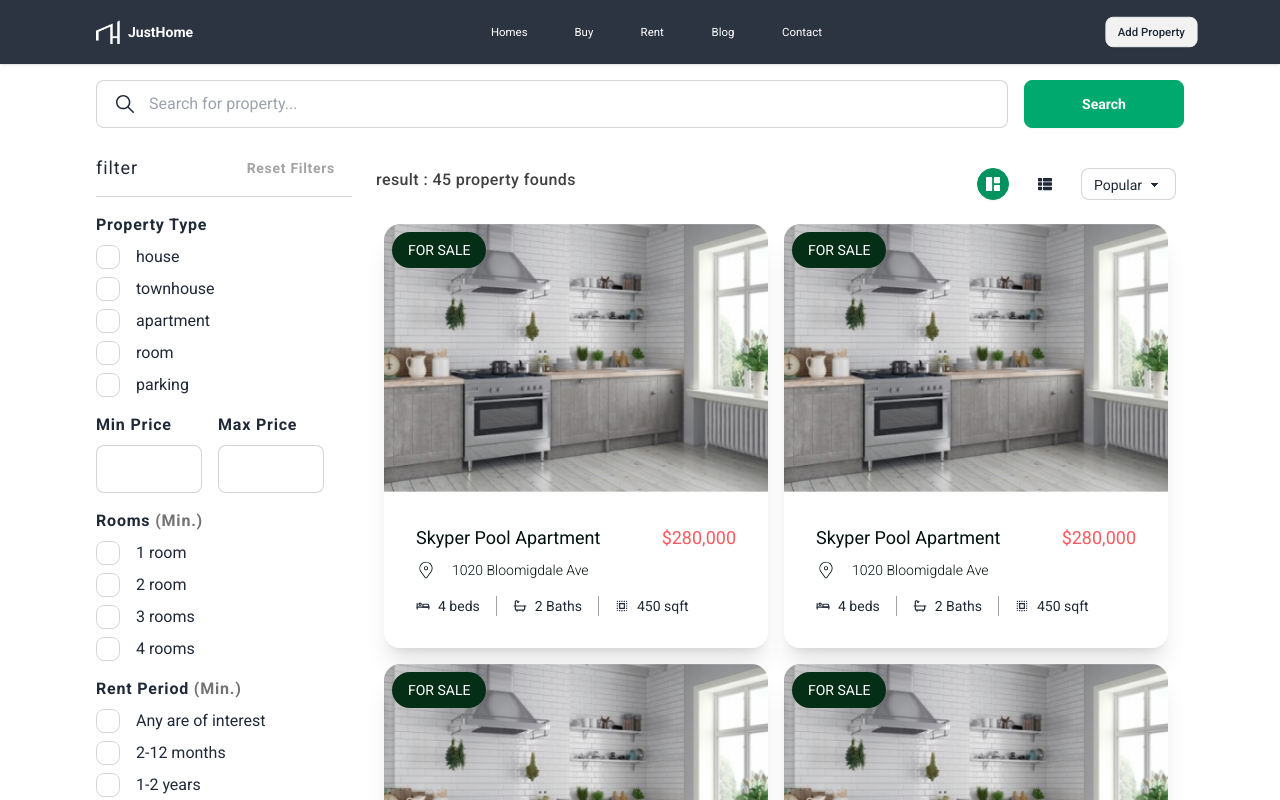
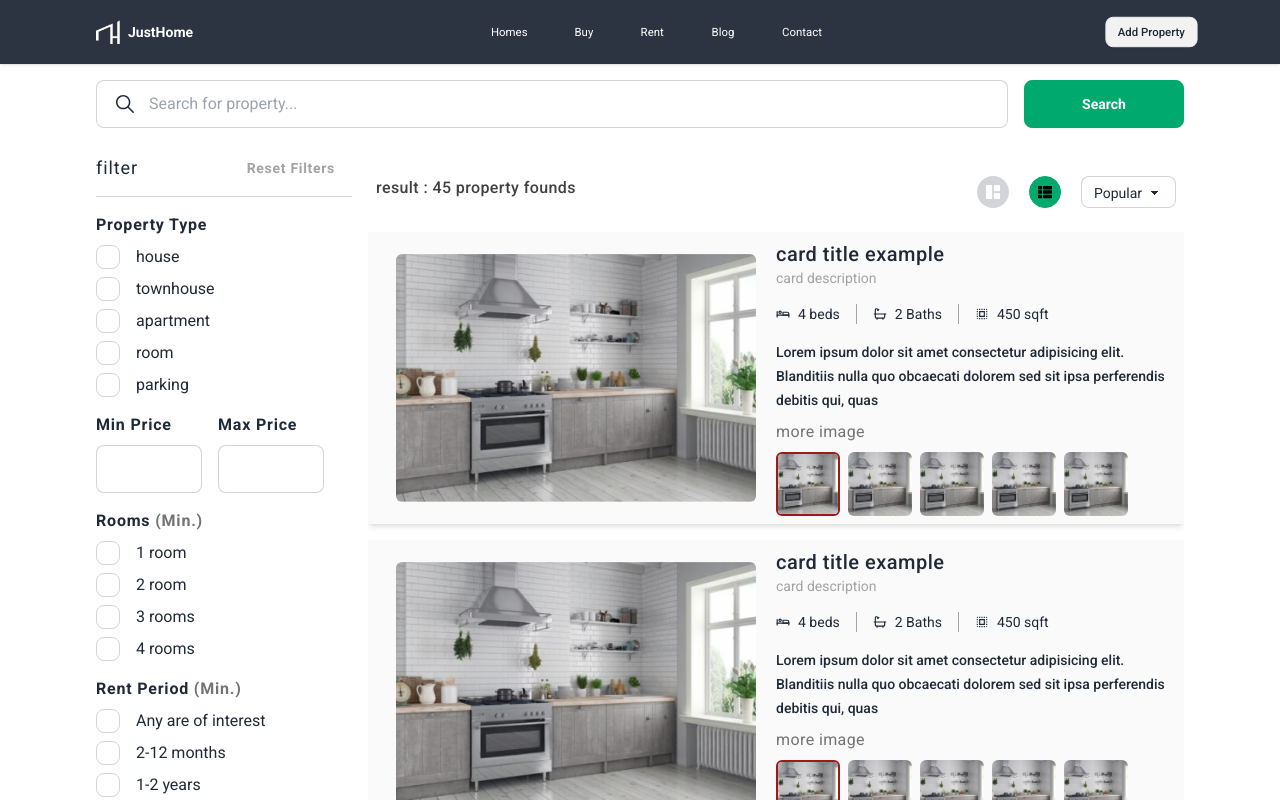
Before and after one commit to faroukq1/Just-Home, a React (Vite) app: page /buy in a window 1280 px wide. Both pictures are taken after a click on the button 1045 px from the left and 184 px from the top of the page. Shown: the top 800 px of the page. Built offline with nearby package versions, Linux system fonts and the light colour scheme.

Commit message:
#18 grid list view

```diff
--- a/src/component/buy/BuyFilter.tsx
+++ b/src/component/buy/BuyFilter.tsx
@@ -8,7 +8,7 @@ import {
 
 const BuyFilter = () => {
   return (
-    <aside className="py-4">
+    <aside className="py-2">
       <FilterHeader />
       <ProperyTypeFilter />
       <div className="flex gap-4 mt-4">
--- a/src/component/buy/BuySearchBar.tsx
+++ b/src/component/buy/BuySearchBar.tsx
@@ -2,7 +2,7 @@ import { IoIosSearch } from "react-icons/io";
 
 const BuySearchBar = () => {
   return (
-    <div className="flex flex-wrap md:flex-nowrap gap-4">
+    <div className="flex flex-wrap md:flex-nowrap gap-4 mb-2">
       <label className="input input-bordered flex flex-row-reverse items-center gap-3 w-full">
         <input
           type="text"
--- a/src/component/buy/PropertyMarketPlace.tsx
+++ b/src/component/buy/PropertyMarketPlace.tsx
@@ -1,8 +1,13 @@
 import { BsGrid1X2Fill } from "react-icons/bs";
 import { FaThList } from "react-icons/fa";
 import PropertyCard from "../global/PropertyCard";
+import { useState } from "react";
+import PropertyCardList from "../global/PropertyCardList";
 
 const PropertyMarketPlace = () => {
+  const [view, setView] = useState("grid");
+  const makeItGrid = () => setView("grid");
+  const makeItList = () => setView("list");
   return (
     <div className="py-4 overflow-auto max-h-[85vh]">
       <div className="w-full h-fit py-6 px-2 flex justify-between">
@@ -10,10 +15,21 @@ const PropertyMarketPlace = () => {
           result : 45 property founds
         </h1>
         <div className="flex items-center gap-5">
-          <button className="btn btn-success btn-sm btn-circle btn-active">
+          <button
+            onClick={makeItGrid}
+            className={`btn ${
+              view === "grid" ? "btn-success" : "btn-ghost"
+            } btn-sm btn-circle btn-active`}
+          >
             <BsGrid1X2Fill className="text-white" />
           </button>
-          <button className="btn btn-ghost btn-sm btn-circle">
+
+          <button
+            onClick={makeItList}
+            className={`btn btn-sm ${
+              view === "list" ? "btn-success" : "btn-ghost"
+            } btn-circle`}
+          >
             <FaThList />
           </button>
           <select className="select select-bordered select-sm w-full max-w-xs">
@@ -23,7 +39,11 @@ const PropertyMarketPlace = () => {
       </div>
       <div className="flex flex-wrap justify-center items-center gap-4">
         {Array.from({ length: 10 }, (_, index) => {
-          return <PropertyCard key={index} />;
+          return view === "grid" ? (
+            <PropertyCard key={index} />
+          ) : (
+            <PropertyCardList key={index} />
+          );
         })}
       </div>
     </div>
--- /dev/null
+++ b/src/component/global/PropertyCardList.tsx
@@ -0,0 +1,55 @@
+import { TbBed } from "react-icons/tb";
+import image from "../../assets/kitchen.png";
+import { LuBath } from "react-icons/lu";
+import { MdOutlineSelectAll } from "react-icons/md";
+
+const PropertyCardList = () => {
+  return (
+    <div className="grid grid-cols-2 p-2 shadow-md bg-neutral-50">
+      <div className="flex justify-center items-center">
+        <img src={image} alt="image" className="h-[90%] w-[90%] rounded-md" />
+      </div>
+      <div>
+        <h3 className="text-xl tracking-wide font-medium">
+          card title example
+        </h3>
+        <p className="text-neutral-400 text-sm mb-3">card description</p>
+        <div className="flex gap-4 my-4">
+          <span className="flex items-center gap-2 text-sm border-r border-r-neutral-400 pr-4">
+            <TbBed />4 beds
+          </span>
+          <span className="flex items-center gap-2 text-sm border-r border-r-neutral-400 pr-4">
+            <LuBath />2 Baths
+          </span>
+          <span className="flex items-center gap-2 text-sm pr-4">
+            <MdOutlineSelectAll />
+            450 sqft
+          </span>
+        </div>
+        <p className="text-sm leading-6 font-medium">
+          Lorem ipsum dolor sit amet consectetur adipisicing elit. Blanditiis
+          nulla quo obcaecati dolorem sed sit ipsa perferendis debitis qui, quas
+        </p>
+        <div className="mt-2">
+          <h3 className="tracking-wide text-neutral-500 mb-2">more image</h3>
+          <div className="flex gap-2">
+            {Array.from({ length: 5 }, (_, index) => {
+              return (
+                <img
+                  src={image}
+                  alt="image"
+                  key={index}
+                  className={`w-16 h-16 object-cover ${
+                    index === 0 && "border-2 border-red-800"
+                  } rounded-md`}
+                />
+              );
+            })}
+          </div>
+        </div>
+      </div>
+    </div>
+  );
+};
+
+export default PropertyCardList;
--- a/src/component/index.ts
+++ b/src/component/index.ts
@@ -27,3 +27,4 @@ export { default as CustomInputNumber } from "./global/CustomInputNumber";
 export { default as RoomFilter } from "./buy/filter/RoomsFilter";
 export { default as RentPeriod } from "./buy/filter/RentPeriod";
 export { default as PropertyMarketPlace } from "./buy/PropertyMarketPlace";
+export { default as PropertyCardList } from "./global/PropertyCardList";
```
